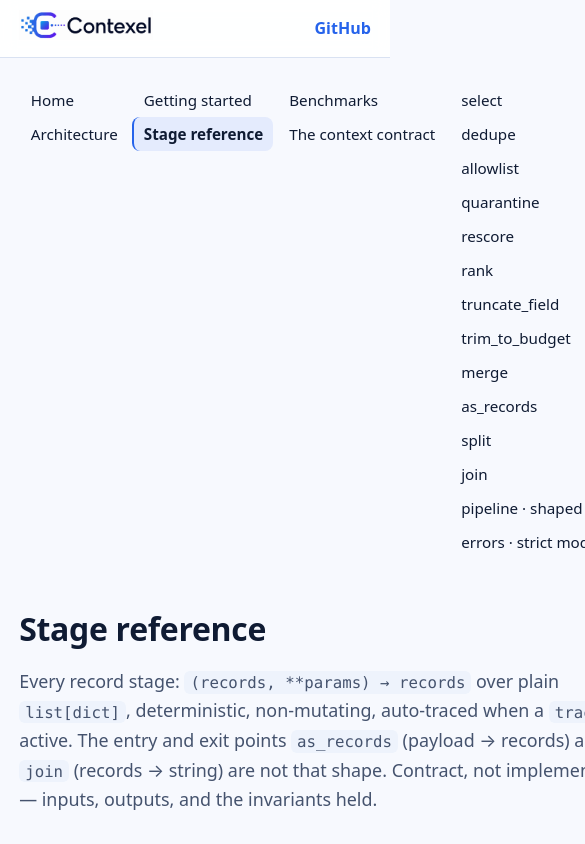
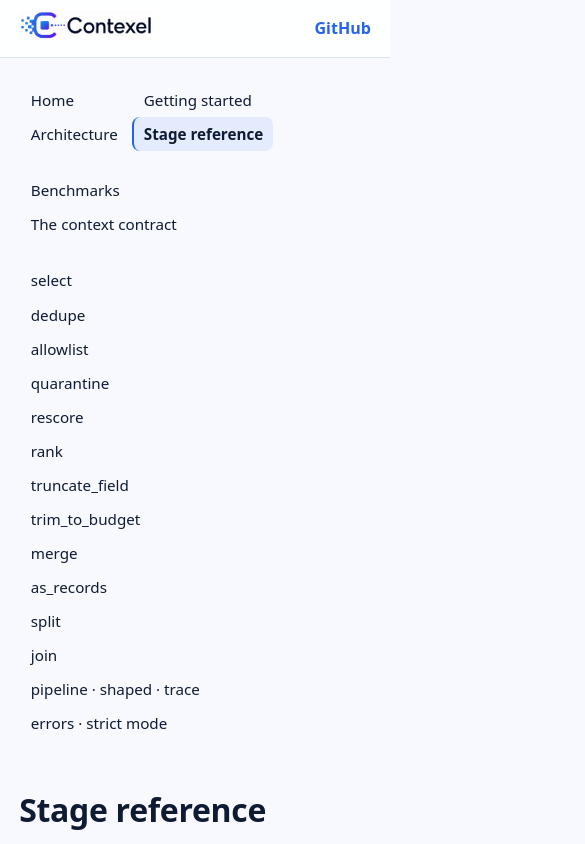
Before and after one commit to maheshvaikri-code/contexel, a plain HTML site: page site/stages.html in a window 390 px wide. Shown: the top 844 px of the page, 585 px wide, since content can reach past the window. Drawn offline with Linux system fonts and the light colour scheme.

Commit message:
fix(site): stop pages overflowing sideways on narrow screens
The mobile layout used a plain 1fr column, which cannot shrink below its widest child, so a long code span or table stretched every page (up to 955 px on a 375 px screen). Use minmax(0, 1fr) as the desktop rule already does, and let inline code wrap. Measured with 48 page and width combinations (320 to 1280 px): no horizontal overflow.

```diff
--- a/site/assets/style.css
+++ b/site/assets/style.css
@@ -68,6 +68,7 @@ code {
   background: var(--surface-2);
   padding: .12em .38em;
   border-radius: 6px;
+  overflow-wrap: anywhere;  /* a long file name must wrap, not widen the page */
 }
 pre {
   background: var(--code-bg);
@@ -77,7 +78,7 @@ pre {
   overflow-x: auto;
   box-shadow: var(--shadow);
 }
-pre code { background: none; padding: 0; color: inherit; }
+pre code { background: none; padding: 0; color: inherit; overflow-wrap: normal; }
 
 /* ---- header / shell / sidebar (wiki layout) ---- */
 .top {
@@ -122,7 +123,7 @@ pre code { background: none; padding: 0; color: inherit; }
   font-weight: 600;
 }
 @media (max-width: 820px) {
-  .shell { grid-template-columns: 1fr; }
+  .shell { grid-template-columns: minmax(0, 1fr); }
   .side { position: static; display: flex; flex-wrap: wrap; gap: .3rem; }
   .side .group > span { display: none; }
 }
```
